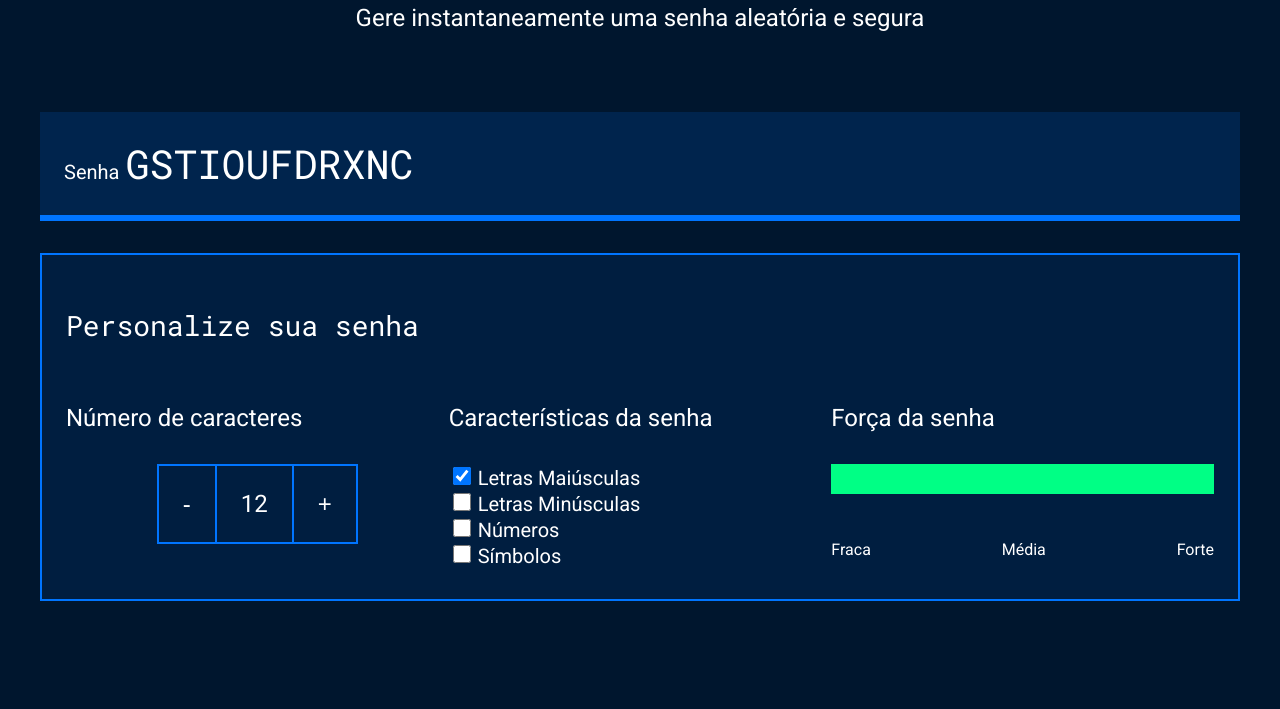
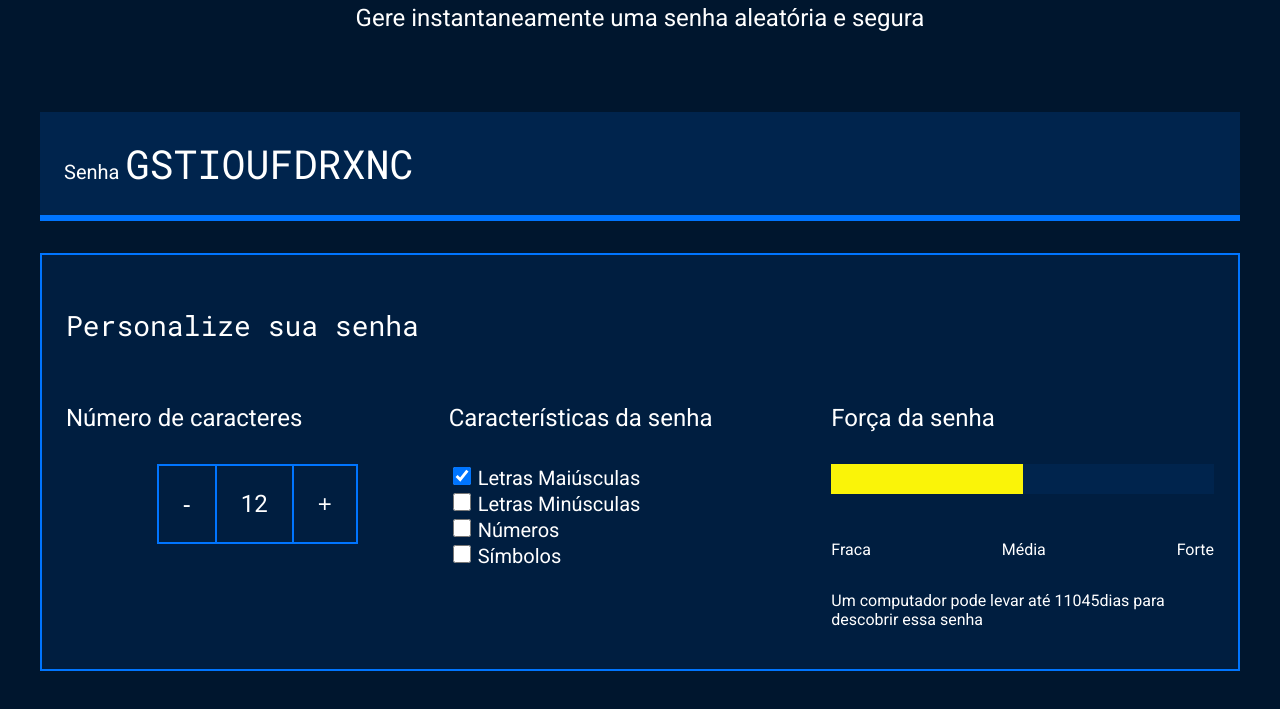
Before and after one commit to Marianagnann/Senhas, a plain HTML site: page index.html in a window 1280 px wide. Shown: the part 191-900 px from the top of the page. Before the commit the page ends 842 px from the top, so only its background shows below. Drawn offline with Linux system fonts and the light colour scheme.

Commit message:
modifica arquivos

```diff
--- a/index.html
+++ b/index.html
@@ -58,6 +58,7 @@
                         <p>Média</p>
                         <p>Forte</p>
                     </div>
+                    <p class="entropia"></p>
                 </div>
             </div>
         </div>
--- a/main.js
+++ b/main.js
@@ -59,16 +59,19 @@ function geraSenha(){
     senha = senha + alfabeto[numeroAleatorio];
     }
     campoSenha.value = senha;
-    classificaSenha();
+    classificaSenha(alfabeto.length);
 }
 
-function classificaSenha(){
+function classificaSenha(tamanhoAlfabeto){
+    let entropia = tamanhoSenha * Math.log2(tamanhoAlfabeto);
     forcaSenha.classList.remove('fraca','media','forte');
-    if (tamanhoSenha > 11){
+    if (entropia > 57){
         forcaSenha.classList.add('forte');
-    } else if (tamanhoSenha > 5 && tamanhoSenha < 12){
+    } else if (entropia > 35 && entropia < 57){
         forcaSenha.classList.add('media');
-    } else if (tamanhoSenha <= 5){
+    } else if (entropia <= 35){
         forcaSenha.classList.add('fraca');
     }
+    const valorEntropia = document.querySelector('.entropia');
+    valorEntropia.textContent = "Um computador pode levar até " + Math.floor(2**entropia/(100e6*60*60*24)) + "dias para descobrir essa senha";
 }
```
